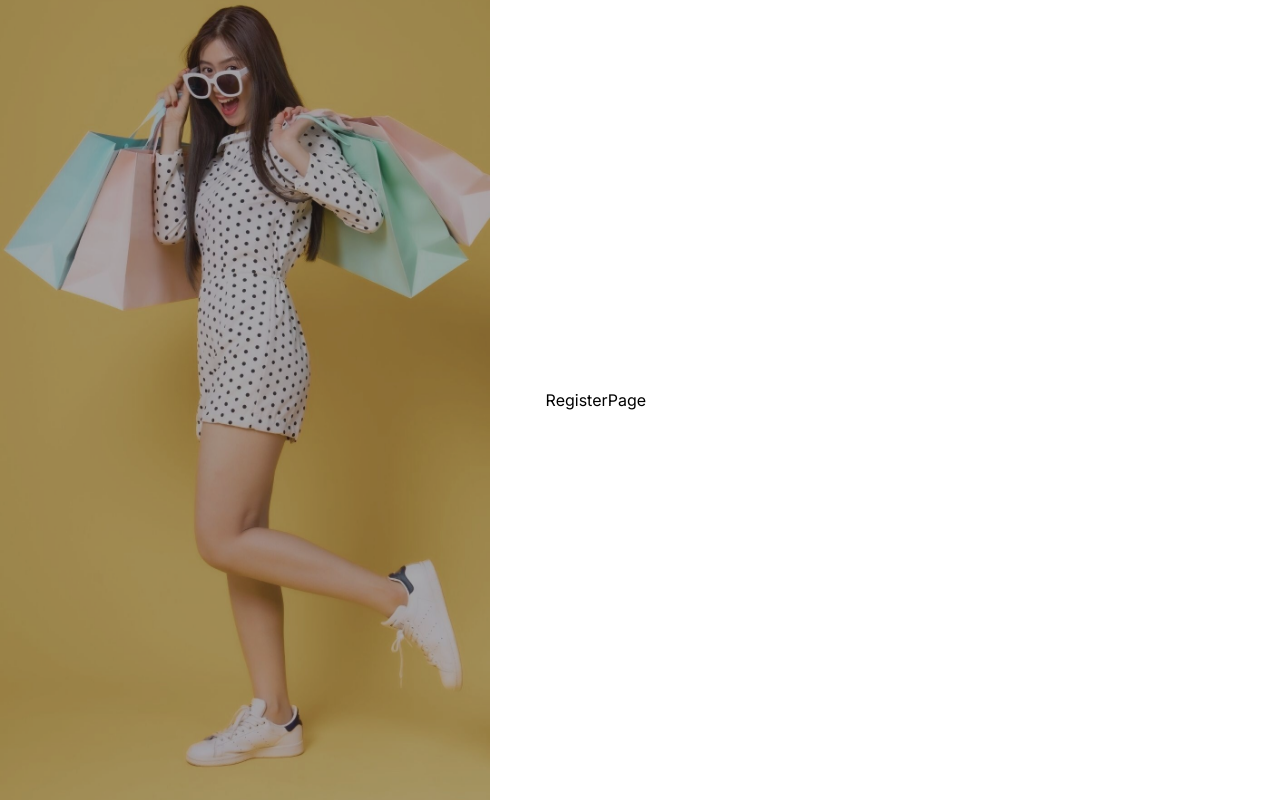
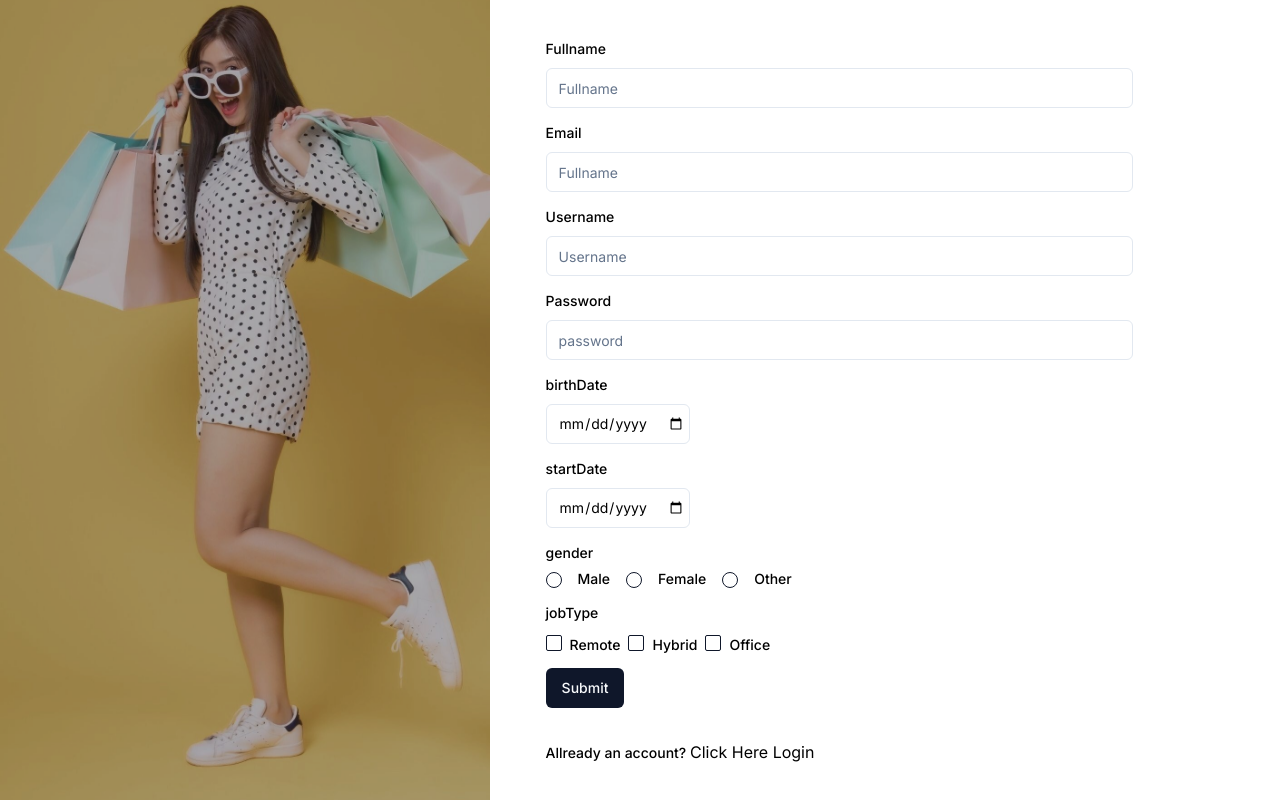
Before and after one commit to efegorkemumit/e-ticaret-proje2-nextjsdersleri, a Next.js app: page /register in a window 1280 px wide. Built offline with nearby package versions, Linux system fonts and the light colour scheme.

Commit message:
Register Screen

```diff
--- a/app/(auth)/layout.tsx
+++ b/app/(auth)/layout.tsx
@@ -19,7 +19,7 @@ const AuthLayout = ({ children }: AuthLayoutProps) => {
 
             </div>
 
-            <div className='w-3/5'>
+            <div className='w-full md:w-3/5 md:mt-0 mt-16'>
             {children}
 
             </div>
--- a/app/(auth)/register/page.tsx
+++ b/app/(auth)/register/page.tsx
@@ -1,8 +1,252 @@
+"use client"
+
 import React from 'react'
+import { zodResolver } from "@hookform/resolvers/zod"
+import { useForm } from "react-hook-form"
+import { z } from "zod"
+import { Button } from "@/components/ui/button"
+import {
+  Form,
+  FormControl,
+  FormDescription,
+  FormField,
+  FormItem,
+  FormLabel,
+  FormMessage,
+} from "@/components/ui/form"
+import { Input } from "@/components/ui/input"
+import { Label } from '@/components/ui/label'
+import Link from 'next/link'
+import { RadioGroup, RadioGroupItem } from '@/components/ui/radio-group'
+import { Checkbox } from '@/components/ui/checkbox'
+
+
+const formSchema = z.object({
+  fullname: z.string().min(2, {
+    message: "FullName must be at least 2 characters.",
+  }),
+  username: z.string().min(2, {
+    message: "Username must be at least 2 characters.",
+  }),
+  password: z.string().min(2, {
+    message: "password must be at least 2 characters.",
+  }),
+  email: z.string().email({
+    message: "Invalid Email Addres.",
+  }),
+  birthDate: z.string().refine(date => {
+    const birthDate = new Date(date)
+    const age = new Date().getFullYear() - birthDate.getFullYear()
+    return age >= 18
+  }, {
+    message: "You must be at least 18 years old.",
+  }),
+  startDate: z.string().refine(date => {
+    const startDate = new Date(date)
+    return startDate >= new Date()
+  }, {
+    message: "Start date must be in the future.",
+  }),
+  gender: z.enum(["Male", "Female", "Other"], {
+    required_error: "Please select a gender"
+  }),
+  jobType: z.array(z.enum(["Remote", "Hybrid", "Office"])).min(1, {
+    message: "You must select at least one job type.",
+  })
+
+})
+
 
 const RegisterPage = () => {
+
+  const form = useForm<z.infer<typeof formSchema>>({
+    resolver: zodResolver(formSchema),
+    defaultValues: {
+      fullname: "",
+      username: "",
+      password: "",
+      email: "",
+      birthDate: "",
+      startDate: "",
+      gender: "",
+      jobType: []
+    },
+  })
+
+  function onSubmit(values: z.infer<typeof formSchema>) {
+    console.log("asd")
+
+    console.log(values)
+  }
+
   return (
-    <div>RegisterPage</div>
+    <Form {...form}>
+      <form onSubmit={form.handleSubmit(onSubmit)} className="space-y-3 w-4/5">
+        <FormField
+          control={form.control}
+          name="fullname"
+          render={({ field }) => (
+            <FormItem>
+              <FormLabel className='validatLabel'>Fullname</FormLabel>
+              <FormControl>
+                <Input placeholder="Fullname" {...field} />
+              </FormControl>
+              <FormMessage className='validatError' />
+            </FormItem>
+          )}
+        />
+             <FormField
+          control={form.control}
+          name="email"
+          render={({ field }) => (
+            <FormItem>
+              <FormLabel className='validatLabel'>Email</FormLabel>
+              <FormControl>
+                <Input placeholder="Fullname" {...field} />
+              </FormControl>
+              <FormMessage className='validatError' />
+            </FormItem>
+          )}
+        />
+        <FormField
+          control={form.control}
+          name="username"
+          render={({ field }) => (
+            <FormItem>
+              <FormLabel className='validatLabel'>Username</FormLabel>
+              <FormControl>
+                <Input placeholder="Username" {...field} />
+              </FormControl>
+              <FormMessage className='validatError' />
+            </FormItem>
+          )}
+        />
+        <FormField
+          control={form.control}
+          name="password"
+          render={({ field }) => (
+            <FormItem>
+              <FormLabel className='validatLabel'>Password</FormLabel>
+              <FormControl>
+                <Input placeholder="password" {...field} />
+              </FormControl>
+              <FormMessage className='validatError' />
+            </FormItem>
+          )}
+        />
+        <FormField
+          control={form.control}
+          name="birthDate"
+          render={({ field }) => (
+            <FormItem>
+              <FormLabel className='validatLabel'>birthDate</FormLabel>
+              <FormControl>
+                <Input type='date' className='w-36' placeholder="birthDate" {...field} />
+              </FormControl>
+              <FormMessage className='validatError' />
+            </FormItem>
+          )}
+        />
+        <FormField
+          control={form.control}
+          name="startDate"
+          render={({ field }) => (
+            <FormItem>
+              <FormLabel className='validatLabel'>startDate</FormLabel>
+              <FormControl>
+                <Input type='date' className='w-36' placeholder="birthDate" {...field} />
+              </FormControl>
+              <FormMessage className='validatError' />
+            </FormItem>
+          )}
+        />
+        <FormField
+          control={form.control}
+          name="gender"
+          render={({ field }) => (
+            <FormItem>
+              <FormLabel className='validatLabel'>gender</FormLabel>
+              <FormControl>
+                <RadioGroup
+                  onValueChange={field.onChange}
+                  {...field}
+                  className="flex flex-row space-x-2"
+                >
+                  <RadioGroupItem value="Male" id="gender-male" />
+                  <Label htmlFor="gender-male">Male</Label>
+                  <RadioGroupItem value="Female" id="gender-female" />
+                  <Label htmlFor="gender-female">Female</Label>
+                  <RadioGroupItem value="Other" id="gender-other" />
+                  <Label htmlFor="gender-other">Other</Label>
+
+
+                </RadioGroup>
+
+              </FormControl>
+              <FormMessage className='validatError' />
+            </FormItem>
+          )}
+        />
+
+        <FormField
+          control={form.control}
+          name="jobType"
+          render={({ field }) => (
+            <FormItem>
+              <FormLabel className='validatLabel'>jobType</FormLabel>
+              <FormControl>
+                <div className="space-x-2">
+                  <Checkbox
+                    checked={field.value.includes("Remote")}
+                    onCheckedChange={(checked) => {
+                      const newValue = checked
+                        ? [...field.value, "Remote"]
+                        : field.value.filter((value: string) => value !== "Remote")
+                      field.onChange(newValue)
+                    }}
+                  />
+                  <Label>Remote</Label>
+                  <Checkbox
+                    checked={field.value.includes("Hybrid")}
+                    onCheckedChange={(checked) => {
+                      const newValue = checked
+                        ? [...field.value, "Hybrid"]
+                        : field.value.filter((value: string) => value !== "Hybrid")
+                      field.onChange(newValue)
+                    }}
+                  />
+                  <Label>Hybrid</Label>
+                  <Checkbox
+                    checked={field.value.includes("Office")}
+                    onCheckedChange={(checked) => {
+                      const newValue = checked
+                        ? [...field.value, "Office"]
+                        : field.value.filter((value: string) => value !== "Office")
+                      field.onChange(newValue)
+                    }}
+                  />
+                  <Label>Office</Label>
+                </div>
+
+
+              </FormControl>
+              <FormMessage className='validatError' />
+            </FormItem>
+          )}
+        />
+
+        <Button type="submit">Submit</Button>
+      </form>
+
+      <div className='mt-8'>
+        <Label>Allready an account? </Label>
+        <Link href="/login">
+          Click Here Login
+        </Link>
+
+
+      </div>
+    </Form>
   )
 }
 
--- /dev/null
+++ b/components/ui/radio-group.tsx
@@ -0,0 +1,44 @@
+"use client"
+
+import * as React from "react"
+import * as RadioGroupPrimitive from "@radix-ui/react-radio-group"
+import { Circle } from "lucide-react"
+
+import { cn } from "@/lib/utils"
+
+const RadioGroup = React.forwardRef<
+  React.ElementRef<typeof RadioGroupPrimitive.Root>,
+  React.ComponentPropsWithoutRef<typeof RadioGroupPrimitive.Root>
+>(({ className, ...props }, ref) => {
+  return (
+    <RadioGroupPrimitive.Root
+      className={cn("grid gap-2", className)}
+      {...props}
+      ref={ref}
+    />
+  )
+})
+RadioGroup.displayName = RadioGroupPrimitive.Root.displayName
+
+const RadioGroupItem = React.forwardRef<
+  React.ElementRef<typeof RadioGroupPrimitive.Item>,
+  React.ComponentPropsWithoutRef<typeof RadioGroupPrimitive.Item>
+>(({ className, ...props }, ref) => {
+  return (
+    <RadioGroupPrimitive.Item
+      ref={ref}
+      className={cn(
+        "aspect-square h-4 w-4 rounded-full border border-slate-200 border-slate-900 text-slate-900 ring-offset-white focus:outline-none focus-visible:ring-2 focus-visible:ring-slate-950 focus-visible:ring-offset-2 disabled:cursor-not-allowed disabled:opacity-50 dark:border-slate-800 dark:border-slate-50 dark:text-slate-50 dark:ring-offset-slate-950 dark:focus-visible:ring-slate-300",
+        className
+      )}
+      {...props}
+    >
+      <RadioGroupPrimitive.Indicator className="flex items-center justify-center">
+        <Circle className="h-2.5 w-2.5 fill-current text-current" />
+      </RadioGroupPrimitive.Indicator>
+    </RadioGroupPrimitive.Item>
+  )
+})
+RadioGroupItem.displayName = RadioGroupPrimitive.Item.displayName
+
+export { RadioGroup, RadioGroupItem }
--- a/package.json
+++ b/package.json
@@ -17,6 +17,7 @@
     "@radix-ui/react-dropdown-menu": "^2.1.1",
     "@radix-ui/react-label": "^2.1.0",
     "@radix-ui/react-navigation-menu": "^1.2.0",
+    "@radix-ui/react-radio-group": "^1.2.0",
     "@radix-ui/react-slot": "^1.1.0",
     "@radix-ui/react-toast": "^1.2.1",
     "@tanstack/react-table": "^8.19.3",
```
Also changed, not shown: 2 other files (tests, documents, lock files or other folders).
